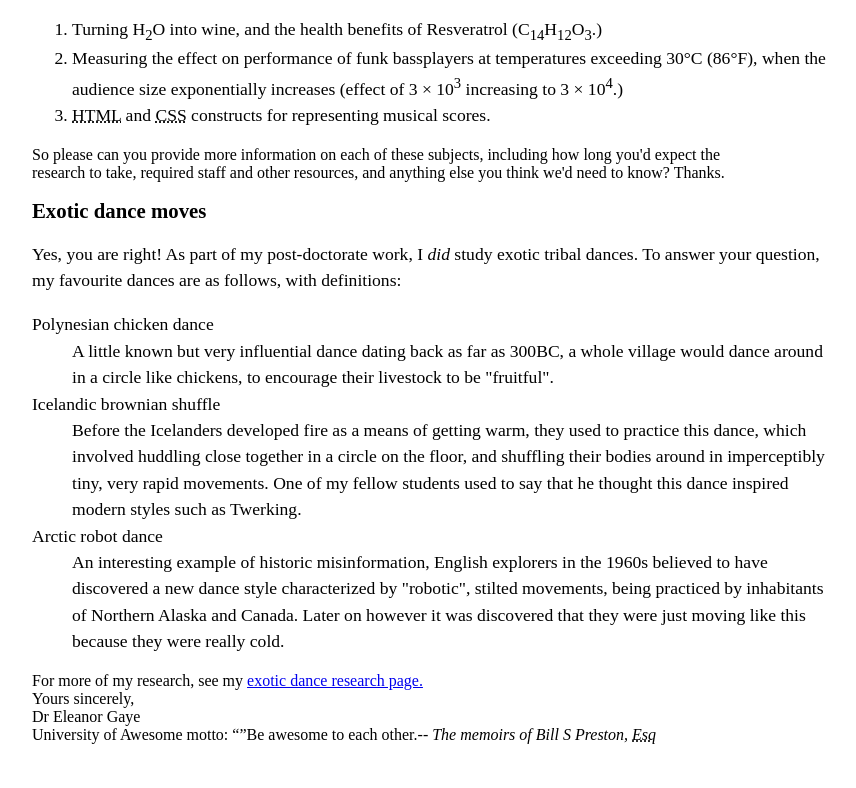
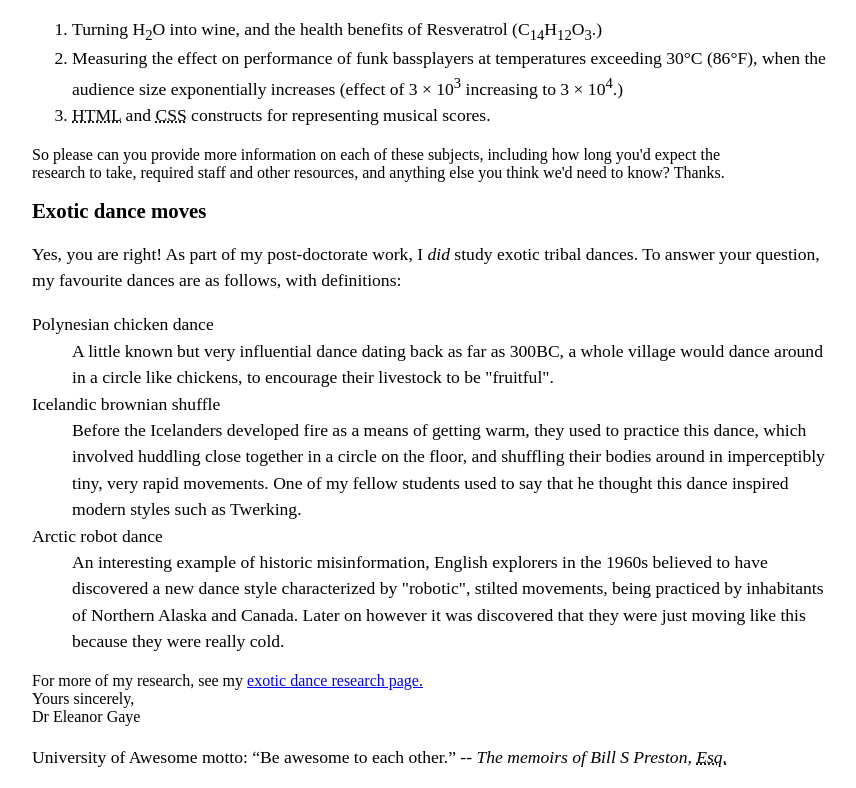
Before and after one commit to fxb-in/marking-up-letter, a plain HTML site: page index.html in a window 1280 px wide. Shown: the part 880-1668 px from the top of the page, without its empty margins (208-1064 px from the left). Before the commit the page ends 1624 px from the top, so only its background shows below. Drawn offline with Linux system fonts and the light colour scheme.

Commit message:
Update index.html

```diff
--- a/index.html
+++ b/index.html
@@ -111,7 +111,6 @@ For more of my research, see my <a href="http://example.com" title="Exotic Dance
 
 Yours sincerely,<br>
 Dr Eleanor Gaye<br>
-
-University of Awesome motto: <q cite=""></q>Be awesome to each other.</q>-- <i>The memoirs of Bill S Preston, <abbr title="Esquire">Esq</abbr></i><br/>
+<p>University of Awesome motto: <q>Be awesome to each other.</q> -- <cite>The memoirs of Bill S Preston, <abbr title="Esquire">Esq.</abbr></cite></p>
     </body>
 </html>
```
